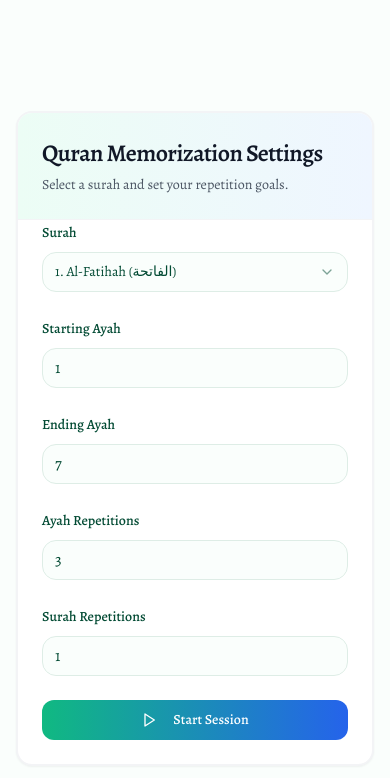
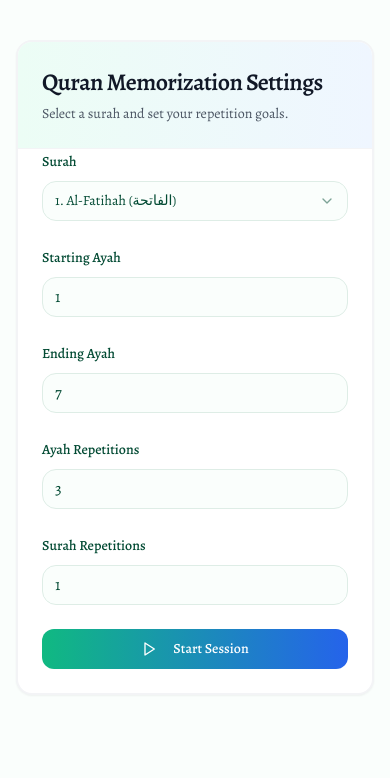
Before and after one commit to NabilPervez/quran-recitation, a Next.js app: page / in a window 390 px wide. Shown: the top 778 px of the page. Built offline with nearby package versions, Linux system fonts and the light colour scheme.

Commit message:
update: reduce top padding and remove extra space on mobile

```diff
--- a/src/app/page.tsx
+++ b/src/app/page.tsx
@@ -476,7 +476,7 @@ export default function Home() {
   }
 
   return (
-    <main className="flex min-h-screen flex-col items-center justify-center p-4 md:p-8 space-y-8 bg-background font-body">
+    <main className="flex min-h-screen flex-col items-center justify-start md:justify-center px-4 pb-4 pt-2 md:p-8 space-y-8 bg-background font-body">
       {!isSessionActive && (
         <div className="text-center hidden md:block">
           <h1 className="text-4xl md:text-5xl font-headline font-bold text-transparent bg-clip-text bg-gradient-to-r from-emerald-600 to-blue-600 tracking-tight">
```
